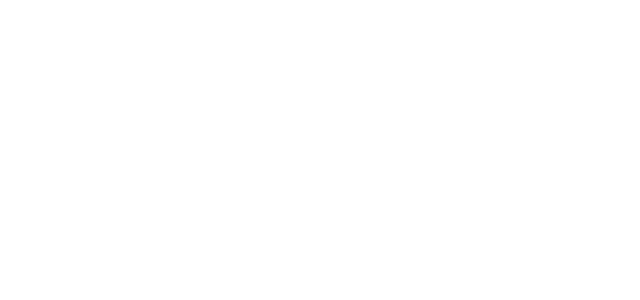
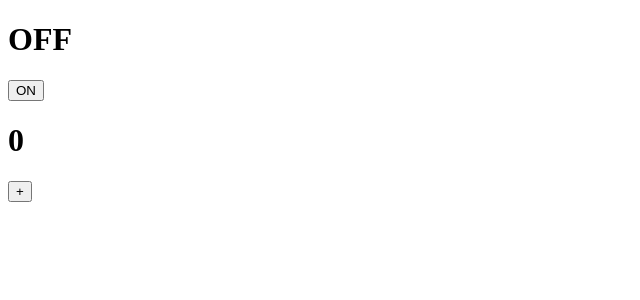
Before and after one commit to SJaeYub/onebite-react, a React (Vite) app in the folder section05/: page / in a window 1280 px wide. Shown: the top 300 px of the page, without its empty margins (0-640 px from the left). Built offline with nearby package versions, Linux system fonts and the light colour scheme.

Commit message:
state로 상태관리하기

```diff
--- a/section05/src/App.jsx
+++ b/section05/src/App.jsx
@@ -1,18 +1,30 @@
-// import { useState } from 'react'
+import {useState} from 'react'
 // import reactLogo from './assets/react.svg'
 // import viteLogo from '/vite.svg'
 import './App.css'
-import Header from './components/Header'; //react에서는 확장자를 표기하지 않아도 됨
-import Footer from './components/Footer';
-import Main from './components/Main';
-import Button from "./components/Button.jsx";
+
 
 function App() { // 부모 컴포넌트
-  // const [count, setCount] = useState(0)
-  return (
-    <>
-    </>
-  );
+    const [count, setCount] = useState(0); //state 변수 2개는 구조 분해 변수로 할당받는 것이 일반적
+    const [light, setLight] = useState("OFF");
+
+    return (
+        <>
+            <div>
+                <h1>{light}</h1>
+                <button onClick={() => setLight(light === "ON" ? "OFF" : "ON")}>
+                  {light === "ON" ? "OFF" : "ON"}
+                </button>
+            </div>
+
+            <div>
+                <h1>{count}</h1>
+                <button onClick={() => setCount(count + 1)}>
+                    +
+                </button>
+            </div>
+        </>
+    );
 }
 
 export default App
```
